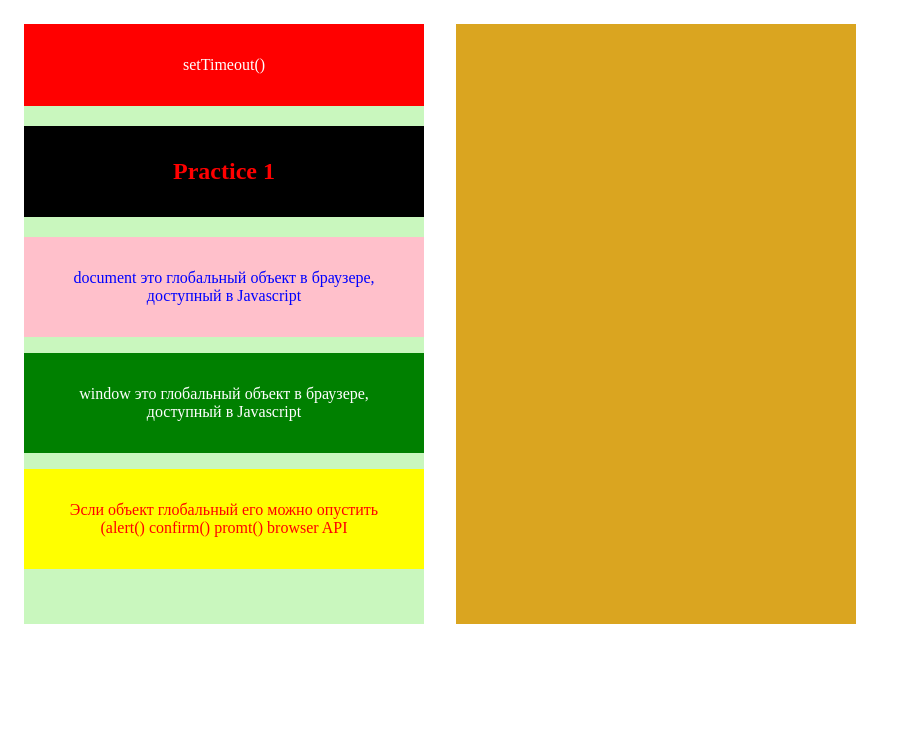
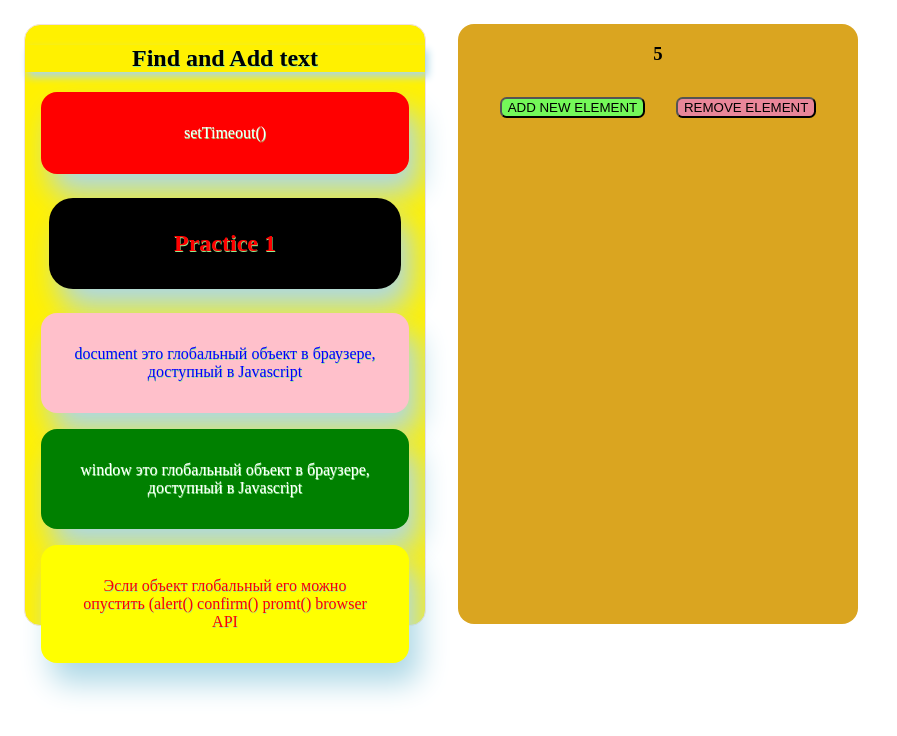
Before and after one commit to pavel88silber/practice-1, a website: page index.html in a window 1280 px wide. Shown: the whole page, without its empty margins (0-897 px from the left). Drawn offline with Linux system fonts and the light colour scheme.

Commit message:
setTimeInterval @keyframes CSS-Style

```diff
--- a/index.html
+++ b/index.html
@@ -7,7 +7,11 @@
     <title>Practice 1</title>
 </head>
 <body id="mainBody">
+
     <div class="shape">
+
+        <h2 id="h2Title"></h2>
+
         <div id="par"></div>
         <h2 id="header" class="heading"></h2>
         <p id="par1"><strong></strong></p>
@@ -15,7 +19,15 @@
         <p id="par3"></p>
     </div>
 
-    <div class="shape shapePlus"></div>
+
+    <div id="shapePlus">
+        <h3 id="count"></h3>
+        <button id="newElemBtn" class="btn">ADD NEW ELEMENT</button>
+
+        <button id="deleteElemBtn" class="btn">REMOVE ELEMENT</button>
+
+        <div id="insideBox"></div>
+    </div>
 
 
 
--- a/index.js
+++ b/index.js
@@ -8,6 +8,7 @@ addStylesTo(par1, 'pink', 'blue','document это глобальный объе
 addStylesTo(par2, 'green', 'white','window это глобальный объект в браузере, доступный в Javascript', '2rem', 1200)
 addStylesTo(par3, 'yellow', 'red','Эсли объект глобальный его можно опустить (alert() confirm() promt() browser API', '2rem', 1500)
 
+findById_addText('h2Title', 'Find and Add text')
 
 function addStylesTo (node, color, textColor, text, padd, delay) {
     setTimeout((delay)=> {
@@ -15,5 +16,43 @@ function addStylesTo (node, color, textColor, text, padd, delay) {
         node.style.background = color
         node.style.color = textColor
         node.style.padding = padd
+        node.style.borderRadius = '1em'
+        node.style.margin = '1em'
+        node.style.boxShadow = "10px 20px 30px lightblue"
+        node.style.textShadow = "0.5px 1px lightgreen"
     }, delay)
 }
+
+function findById_addText (newId, text) {
+    let id = document.getElementById(newId)
+    id.textContent = text
+    id.style.boxShadow = "3px 5px 8px lightblue"
+    id.style.textShadow = "0.5px 1px lightgreen"
+}
+
+
+
+// Adding new element by clicking the button in shape2
+const newElemBtn = document.querySelector('#newElemBtn')
+newElemBtn.onclick = () => {
+    const shape2 = document.getElementById('insideBox')
+    let newItem = document.createElement('p')
+    // newItem.textContent = 'Banana'
+    newItem.setAttribute("id", "newElem")
+    shape2.appendChild(newItem)
+}
+
+// Deleting new element by clicking the button in shape2
+const deleteElemBtn = document.querySelector('#deleteElemBtn')
+deleteElemBtn.onclick = () => {
+    const shape2 = document.getElementById('insideBox')
+    shape2.removeChild(shape2.lastChild)
+}
+
+// Counter
+const count = document.querySelector('#count')
+let countSum = 0
+setInterval(()=> {
+    countSum += 1
+    count.textContent = countSum
+}, 1000)
--- a/package.json
+++ b/package.json
@@ -20,5 +20,9 @@
   "homepage": "https://github.com/pavel88silber/practice-1#readme",
   "devDependencies": {
     "nodemon": "^2.0.7"
+  },
+  "dependencies": {
+    "bootstrap": "^3.4.1",
+    "jquery": "^3.6.0"
   }
 }
--- a/public/style.css
+++ b/public/style.css
@@ -1,13 +1,32 @@
 .shape {
   width: 400px;
   height: 600px;
-  background: rgb(201, 247, 190);
+  background: rgb(105, 170, 89);
   text-align: center;
   float: left;
   margin: 1em;
+  border-radius: 1em;
+
+  border: 1px solid rgb(242, 226, 226);
+  animation: mymove 7s;
 }
-.shapePlus {
+
+@keyframes mymove {
+  from {background-color: red;}
+  to {background-color: yellow;}
+  10% {border: 3px solid rgb(232, 222, 222);}
+}
+
+#shapePlus {
   background-color: goldenrod;
+  border-color: brown;
+  float: left;
+  text-align: center;
+  width: 400px;
+  height: 600px;
+  border-radius: 1em;
+  margin: 1em;
+
 }
 
 .shape2 {
@@ -15,4 +34,33 @@
   height: 50px;
   background: rgb(83, 224, 47);
   text-align: center;
+  border-radius: 1em;
 }
+
+#h2Title {
+  border-color: brown;
+  box-shadow: "10px 20px 30px lightblue";
+  text-shadow: "0.5px 1px lightgreen";
+}
+
+#newElem {
+  width: 40px;
+  height: 40px;
+  background: rgb(243, 141, 223);
+  border: 1px solid rgb(37, 37, 36);
+  text-align: center;
+  float: left;
+  margin: 0.1em;
+  border-radius: 0.1em;
+}
+
+#deleteElemBtn {
+  background-color: rgb(233, 134, 153);
+}
+#newElemBtn {
+  background-color: rgb(116, 248, 89);
+}
+.btn {
+  margin: 1em;
+  border-radius: 0.5em;
+}
```
Also changed, not shown: 1 other file.
